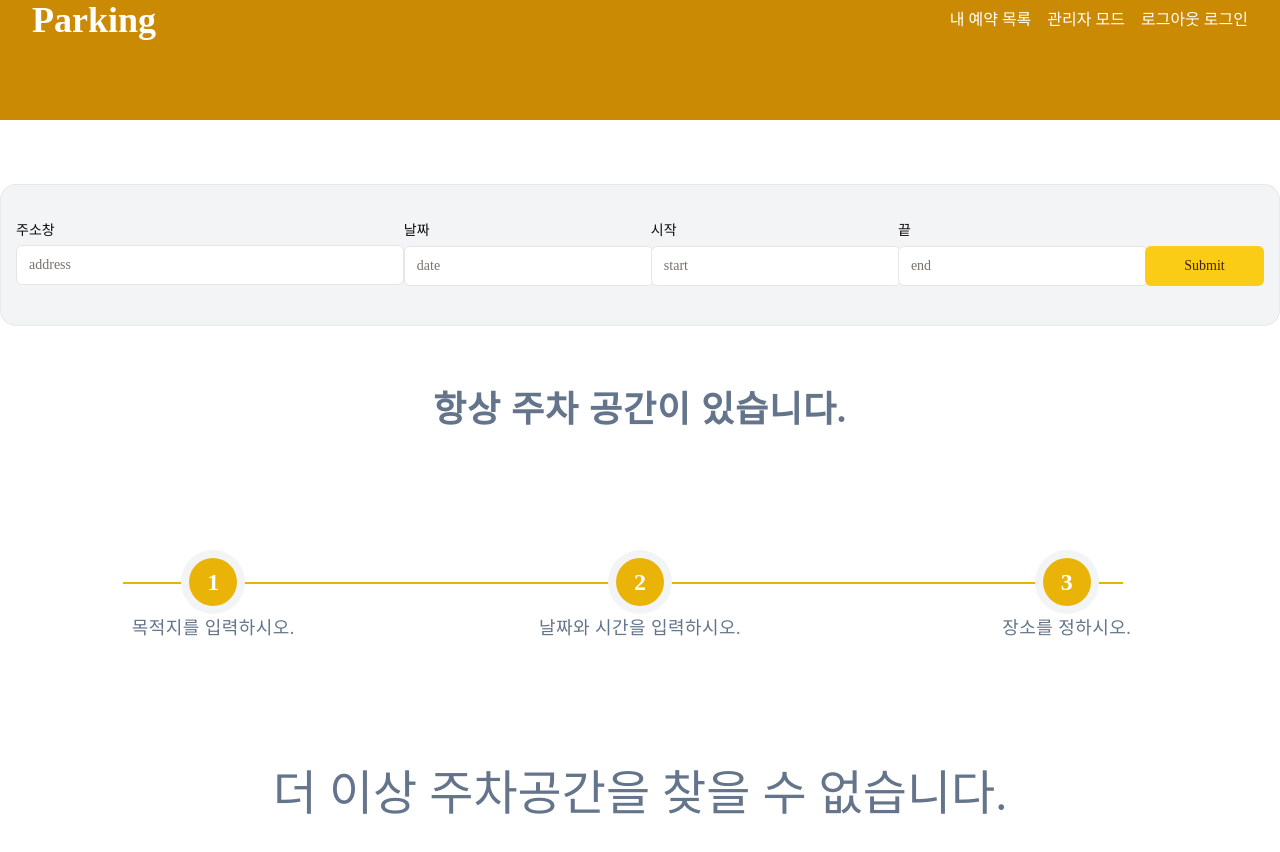
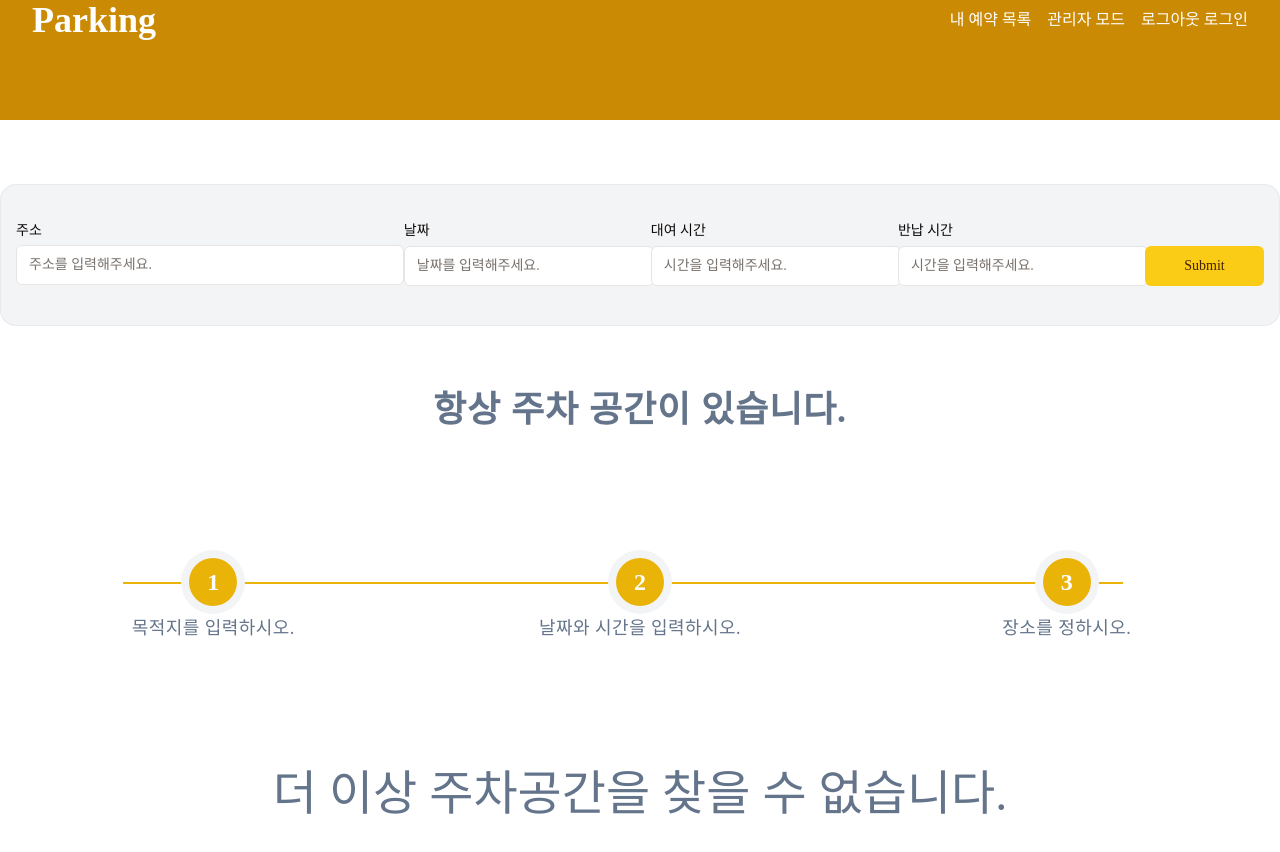
Before and after one commit to thefigtree/jin-parking-nextjs, a Next.js app: page / in a window 1280 px wide. Shown: the top 852 px of the page. Built offline with nearby package versions, Linux system fonts and the light colour scheme.

Commit message:
Feat: 수정 Home Input Placeholder UI

```diff
--- a/src/components/search-form.tsx
+++ b/src/components/search-form.tsx
@@ -39,8 +39,8 @@ export default function SearchForm() {
   return (
     <div className="flex flex-col lg:flex-row">
       <div className="grid gap-y-1.5 lg:w-1/2">
-        <Label htmlFor="parkingat">주소창</Label>
-        <Input id="parkingat" placeholder="address"></Input>
+        <Label htmlFor="parkingat">주소</Label>
+        <Input id="parkingat" placeholder="주소를 입력해주세요."></Input>
       </div>
 
       <Form {...form}>
@@ -55,7 +55,7 @@ export default function SearchForm() {
               <FormItem className="lg:w-[250px] grid">
                 <FormLabel>날짜</FormLabel>
                 <FormControl>
-                  <Input {...field} placeholder="date"></Input>
+                  <Input {...field} placeholder="날짜를 입력해주세요."></Input>
                 </FormControl>
               </FormItem>
             )}
@@ -66,9 +66,9 @@ export default function SearchForm() {
             name="arrivingtime"
             render={({ field }) => (
               <FormItem className="lg:w-[250px] grid">
-                <FormLabel>시작</FormLabel>
+                <FormLabel>대여 시간</FormLabel>
                 <FormControl>
-                  <Input {...field} placeholder="start"></Input>
+                  <Input {...field} placeholder="시간을 입력해주세요."></Input>
                 </FormControl>
               </FormItem>
             )}
@@ -79,9 +79,9 @@ export default function SearchForm() {
             name="leavingtime"
             render={({ field }) => (
               <FormItem className="lg:w-[250px] grid">
-                <FormLabel>끝</FormLabel>
+                <FormLabel>반납 시간</FormLabel>
                 <FormControl>
-                  <Input {...field} placeholder="end"></Input>
+                  <Input {...field} placeholder="시간을 입력해주세요."></Input>
                 </FormControl>
               </FormItem>
             )}
```
